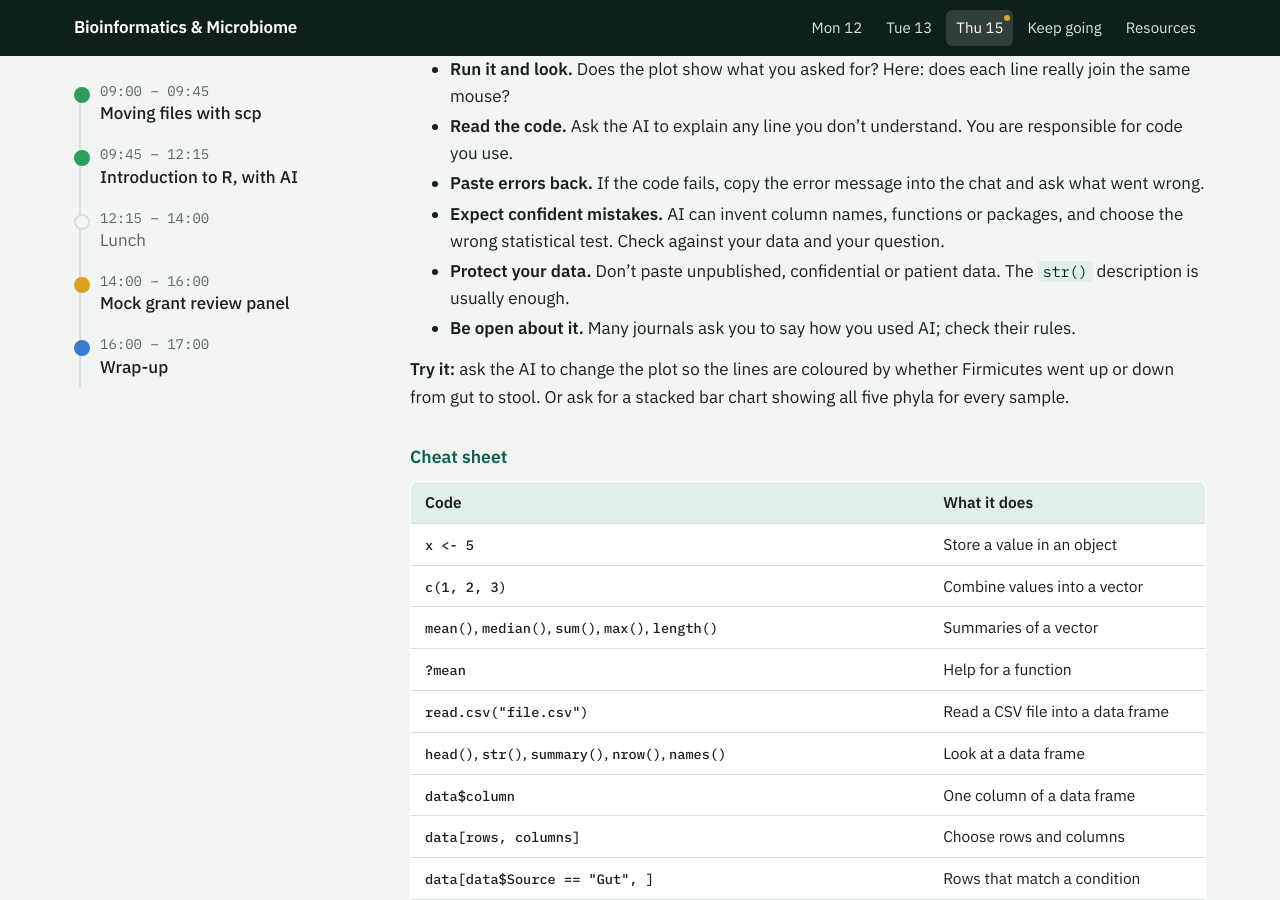
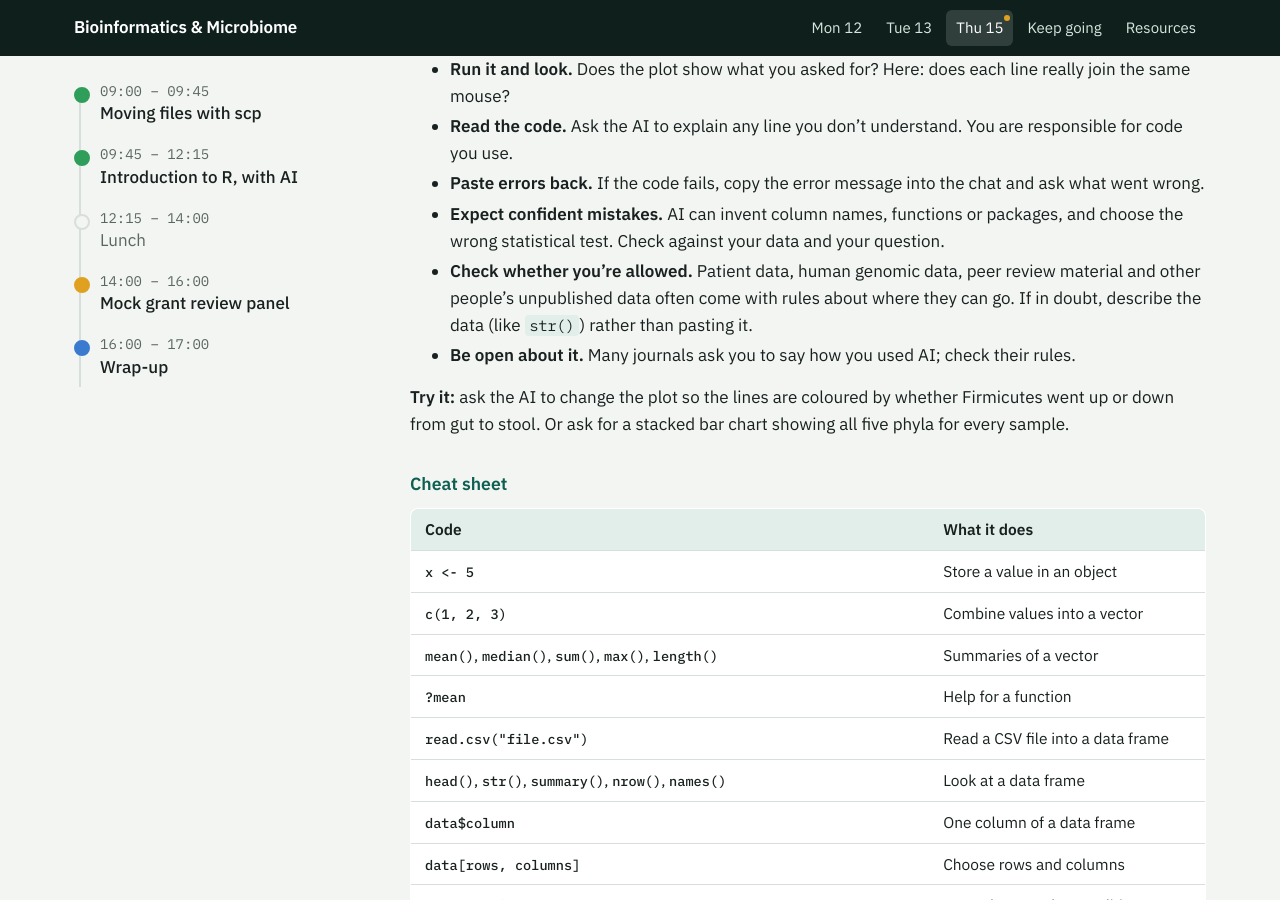
Before and after one commit to lukejharmon/tanzania2026, a Jekyll site: the page built from day4.md, in a window 1280 px wide and 900 px high, scrolled down 8621 px. Built offline with Jekyll 4.4.1, drawn with Linux system fonts in a browser that asks for light colours.

Commit message:
Day 4: reword AI data guidance
Co-Authored-By: Claude Opus 5.5 <noreply@anthropic.com>
Claude-Session: https://claude.ai/code/session_018TzzAXs5v8jwwhRDwTFwto

```diff
--- a/day4.md
+++ b/day4.md
@@ -349,7 +349,7 @@ more Firmicutes than the gut sample, some by a lot. Because the samples come in
 - **Read the code.** Ask the AI to explain any line you don't understand. You are responsible for code you use.
 - **Paste errors back.** If the code fails, copy the error message into the chat and ask what went wrong.
 - **Expect confident mistakes.** AI can invent column names, functions or packages, and choose the wrong statistical test. Check against your data and your question.
-- **Protect your data.** Don't paste unpublished, confidential or patient data. The `str()` description is usually enough.
+- **Check whether you're allowed.** Patient data, human genomic data, peer review material and other people's unpublished data often come with rules about where they can go. If in doubt, describe the data (like `str()`) rather than pasting it.
 - **Be open about it.** Many journals ask you to say how you used AI; check their rules.
 
 **Try it:** ask the AI to change the plot so the lines are coloured by whether Firmicutes went up or down from gut to stool.
```
